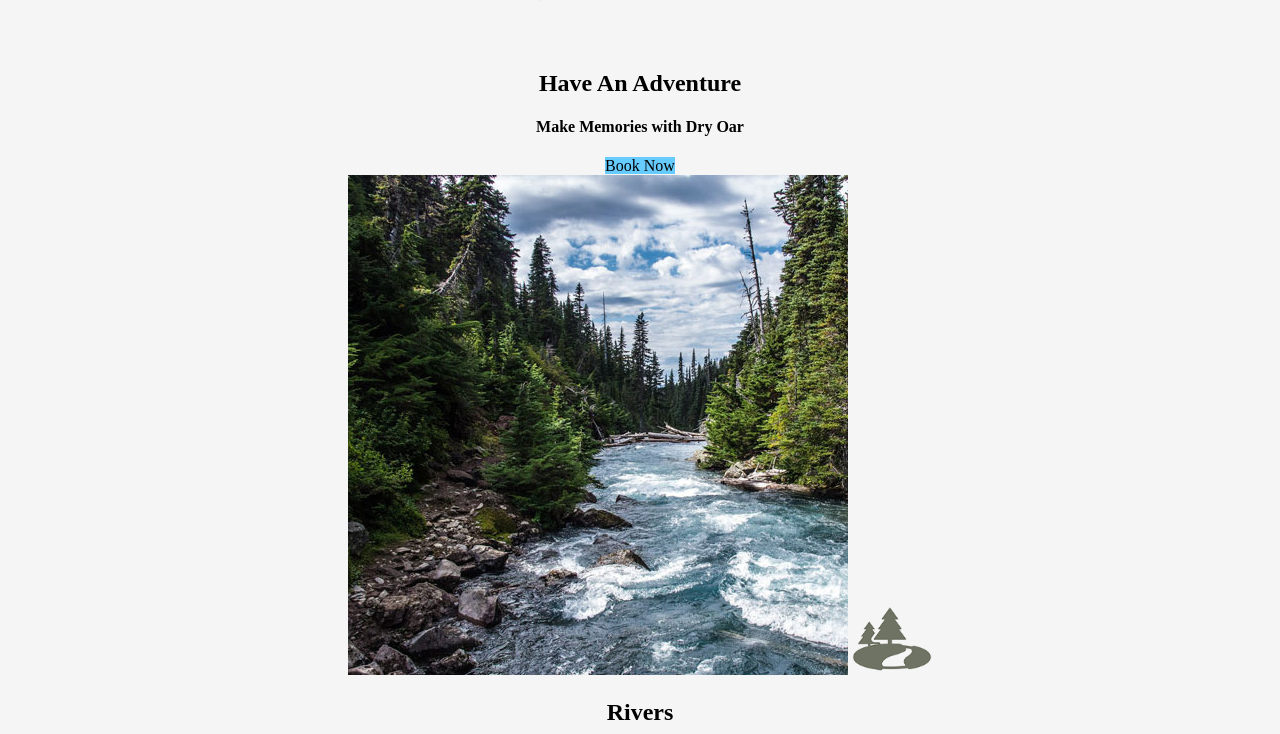
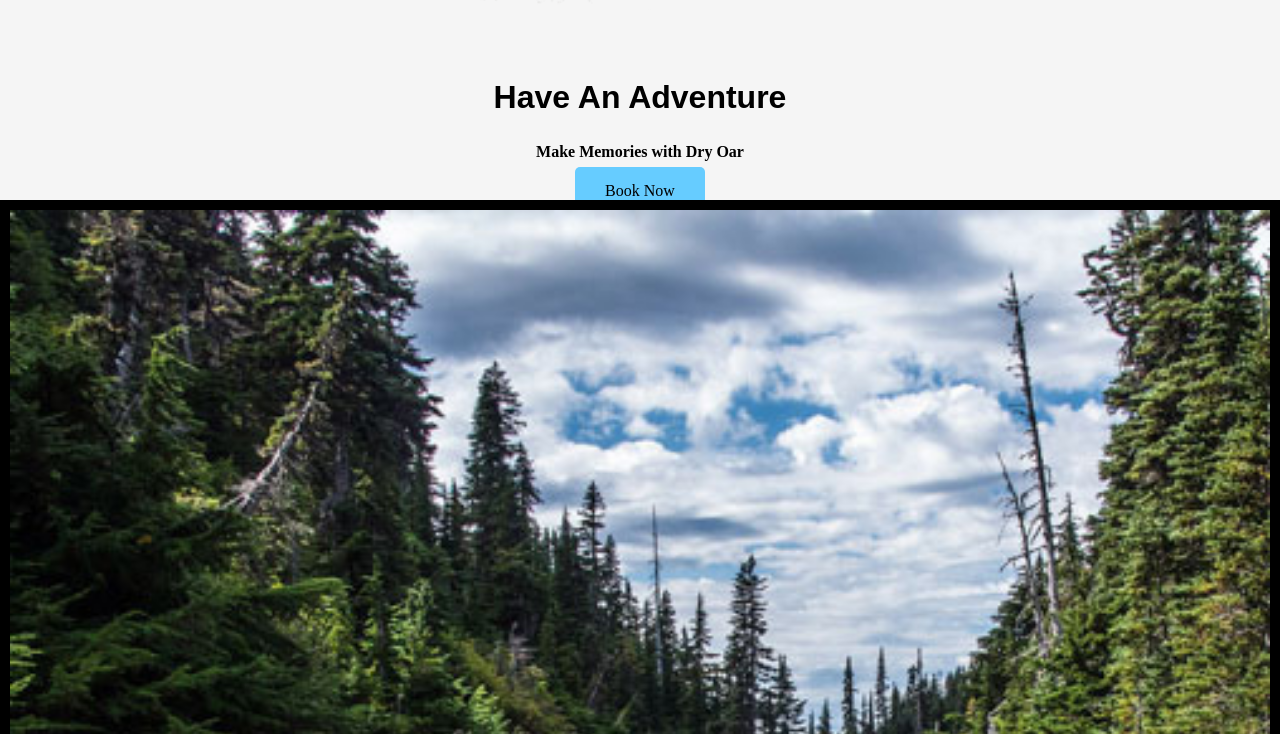
Before and after one commit to Magicmyron/wdd-130, a plain HTML site: page wwr/index.html in a window 1280 px wide. Shown: the part 906-1640 px from the top of the page. Drawn offline with Linux system fonts and the light colour scheme.

Commit message:
styles 5

```diff
--- a/wwr/styles/style.css
+++ b/wwr/styles/style.css
@@ -27,11 +27,13 @@
   background-color: #ff0000;
 }
 
-  .book, .join {
+.book,
+.join {
   background-color: #66ccff;
 }
 
-  .book:hover, .join:hover {
+.book:hover,
+.join:hover {
   background-color: #ff9900;
 }
 
@@ -55,19 +57,15 @@
   color: #ffffff;
 }
 
-  .home-title {
+.home-title,
+h4,
+.book,
+.join {
   color: #000000;
 }
 
-  h4 {
-    color: #000000;
-  }
-
-  .book, .join {
-    color: #000000;
-  }
-
-  .book:hover, .join:hover {
+.book:hover,
+.join:hover {
   color: #ffffff;
 }
 
@@ -91,7 +89,8 @@
   color: #ff00ff;
 }
 
-  .logo, .icon {
+.logo,
+.icon {
   width: 80px;
 }
 
@@ -107,6 +106,68 @@
   font-size: 1.2em;
 }
 
-  nav a, .book, .join, footer a {
+nav a,
+.book,
+.join,
+footer a {
   text-decoration: none;
 }
+
+.home-title {
+  font-family: 'Rock Salt', 'Bradley Hand', sans-serif;
+  font-size: 2em;
+}
+
+.msg {
+  line-height: 1.5em;
+  background-color: #6f7364;
+}
+
+body {
+  padding: 0;
+  margin: 0;
+}
+
+h2,
+#logo_link {
+  margin: 0;
+  padding-top: 5px;
+}
+
+nav a {
+  padding: 35px;
+}
+
+.book,
+.join {
+  padding: 15px 30px;
+  margin-top: 50px;
+  border-radius: 5px;
+}
+
+.icon {
+  padding-top: 10px;
+}
+
+.msg {
+  padding: 35px;
+}
+
+.msg p {
+  padding-bottom: 15px;
+}
+
+footer {
+  padding: 25px 50px;
+  margin-top: 200px;
+}
+
+footer .social img {
+  padding-top: 15px;
+}
+
+main section img {
+  box-sizing: border-box;
+  width: 100%;
+  border: 10px solid #000000; /* or replace #000000 with your desired color */
+}
```
Lines whose indentation alone changed are shown as unchanged.
